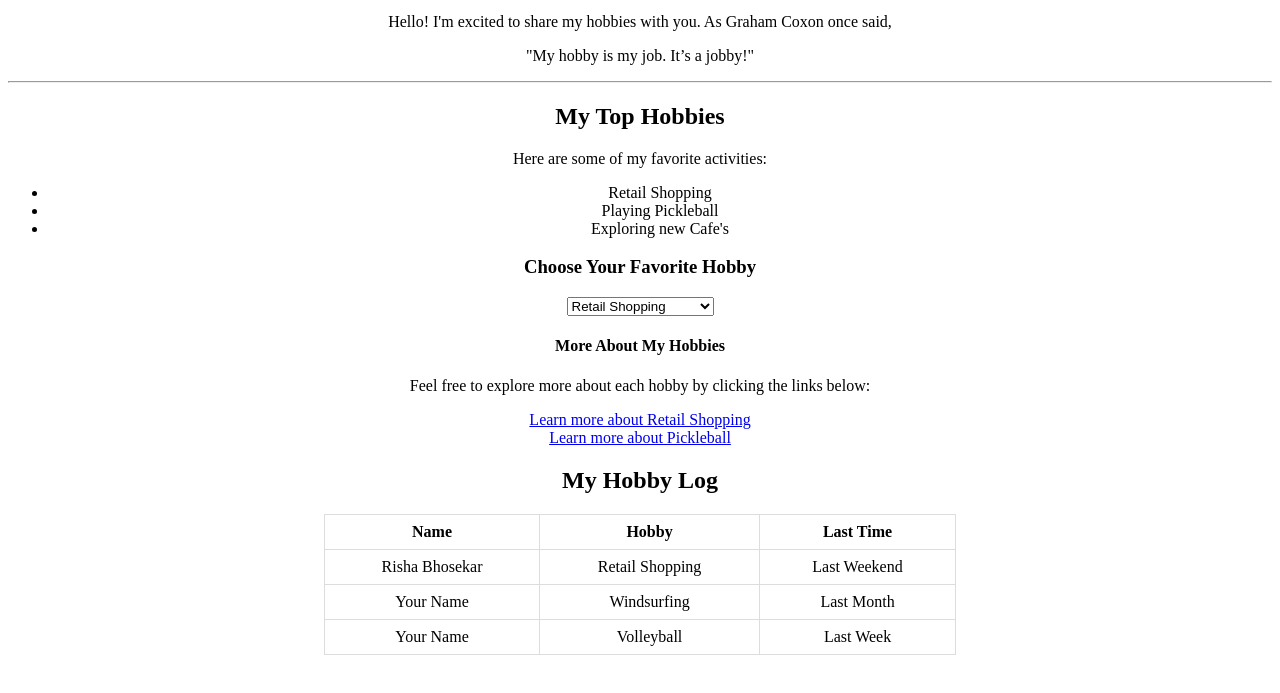
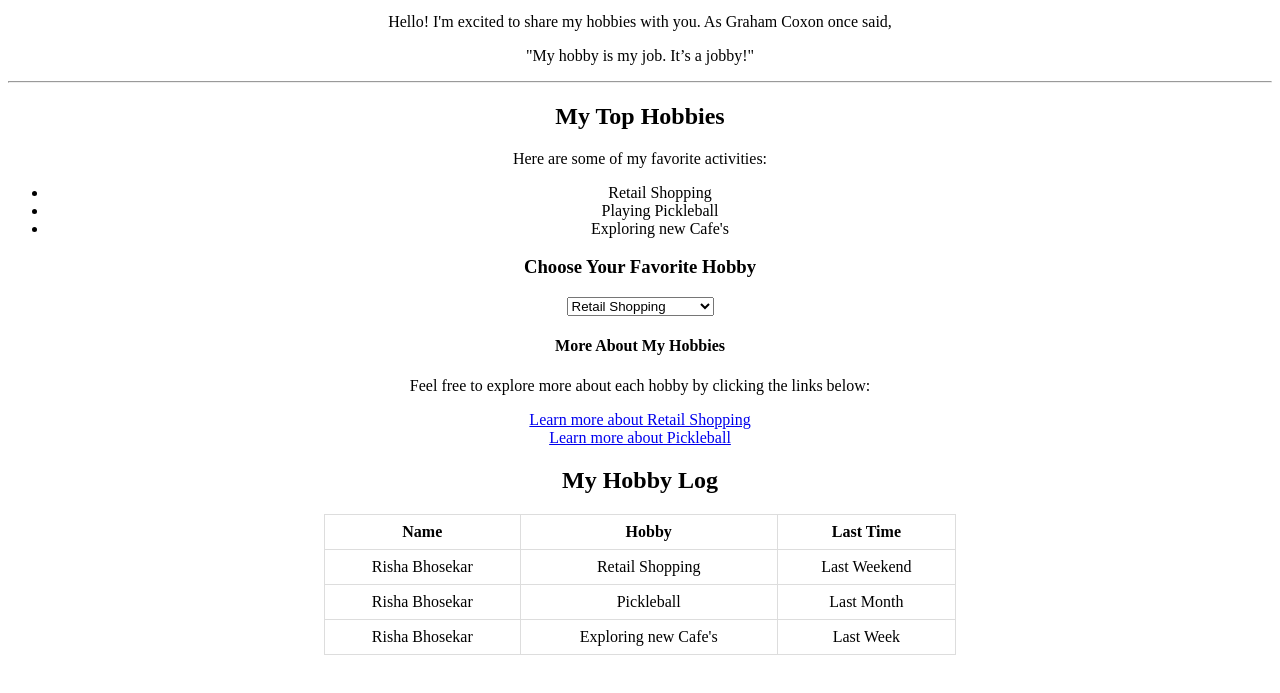
Before and after one commit to rbhosekar/rbhosekar.github.io, a plain HTML site: page index.html in a window 1280 px wide. Shown: the part 101-794 px from the top of the page. Drawn offline with Linux system fonts and the light colour scheme.

Commit message:
Update index.html

```diff
--- a/index.html
+++ b/index.html
@@ -43,7 +43,7 @@
     <select>
       <option value="retail shopping">Retail Shopping</option>
       <option value="pickleball">Pickleball</option>
-      <option value="exploring new Cafe's">Exploring new Cafe's</option>
+      <option value="exploring new cafe's">Exploring new Cafe's</option>
     </select>
 
     <h4>More About My Hobbies</h4>
@@ -65,26 +65,17 @@
         <td>Last Weekend</td>
       </tr>
       <tr>
-                <td>Your Name</td>
-                <td>Windsurfing</td>
+        <td>Risha Bhosekar</td>
+        <td>Pickleball</td>
         <td>Last Month</td>
       </tr>
       <tr>
-                <td>Your Name</td>
-                <td>Volleyball</td>
+        <td>Risha Bhosekar</td>
+        <td>Exploring new Cafe's</td>
         <td>Last Week</td>
       </tr>
-
-
     </table>
 
-
   </center>
-
-
 </body>
-
-
-
-
 </html>
```
Lines whose indentation alone changed are shown as unchanged.
